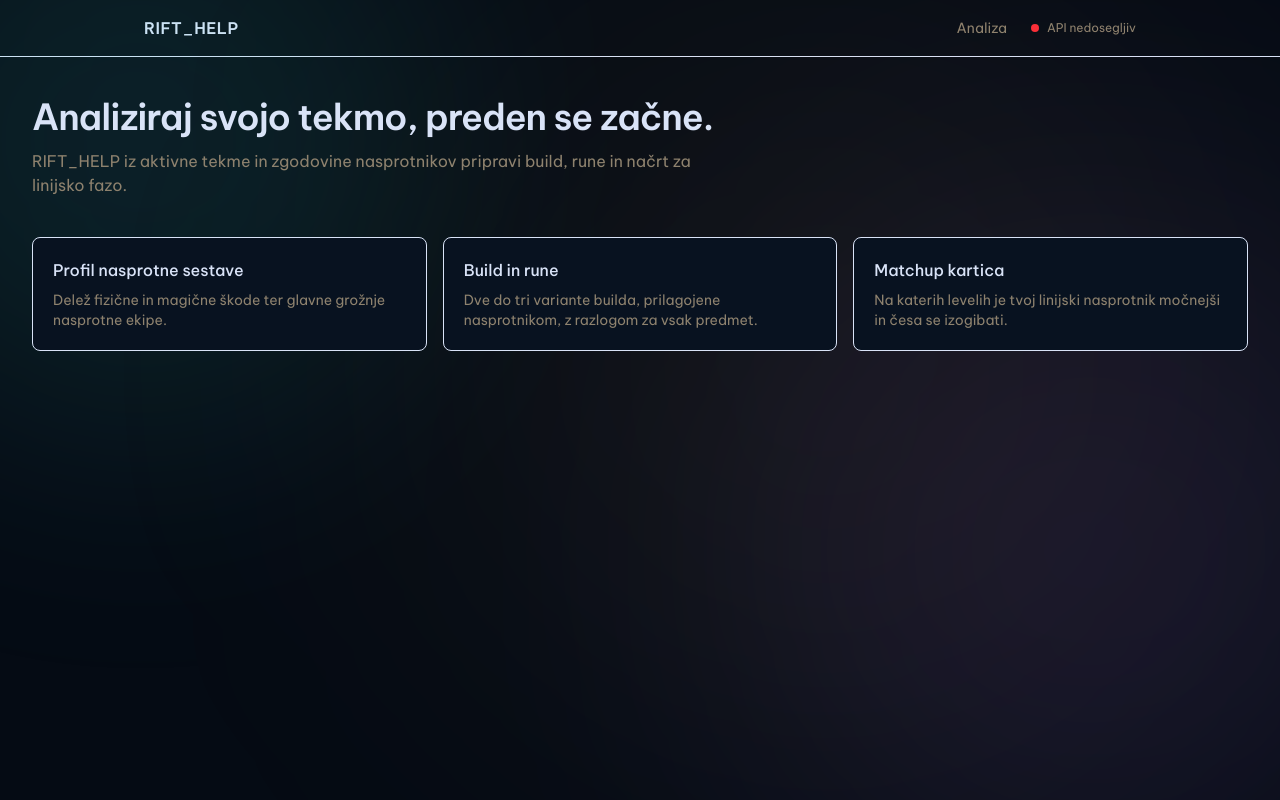
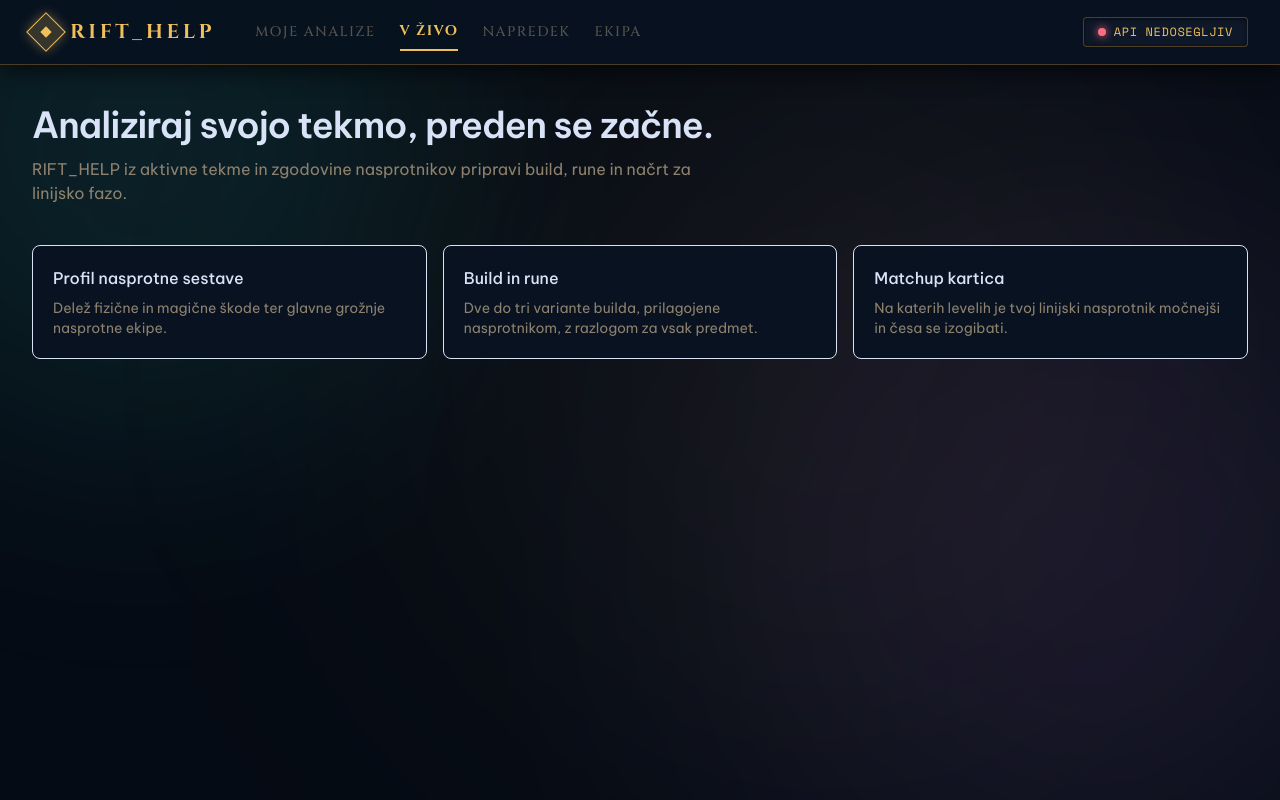
Before and after one commit to Valeri123car/RIRS, a Next.js app in the folder frontend/: page / in a window 1280 px wide. Built offline with nearby package versions, Linux system fonts and the light colour scheme; no server answers.

Commit message:
feat: glava strani z logotipom, navigacijo in stanjem API v novem stilu (#34)

```diff
--- a/frontend/src/components/api-status.tsx
+++ b/frontend/src/components/api-status.tsx
@@ -6,13 +6,13 @@ import { apiGet } from "@/lib/api";
 
 type Status = "preverjam" | "povezan" | "nedosegljiv";
 
-const STATUS_STYLE: Record<Status, string> = {
+const DOT_STYLE: Record<Status, string> = {
   preverjam: "bg-muted",
-  povezan: "bg-emerald-500",
-  nedosegljiv: "bg-red-500",
+  povezan: "bg-secondary shadow-[0_0_8px_var(--color-secondary)] animate-pulse",
+  nedosegljiv: "bg-error shadow-[0_0_8px_var(--color-error)]",
 };
 
-/** Majhen indikator v glavi, ki pokaže, ali je backend dosegljiv. */
+/** Indikator v glavi, ki pokaže, ali je backend dosegljiv. */
 export function ApiStatus() {
   const [status, setStatus] = useState<Status>("preverjam");
 
@@ -32,9 +32,12 @@ export function ApiStatus() {
   }, []);
 
   return (
-    <span className="flex items-center gap-2 text-xs text-muted" title="Stanje backend API">
-      <span className={`size-2 rounded-full ${STATUS_STYLE[status]}`} />
-      API {status}
+    <span
+      title="Stanje backend API"
+      className="flex items-center gap-2 rounded-sm border border-outline/60 bg-surface-container px-3.5 py-1.5 shadow-[inset_0_1px_4px_rgb(0_0_0/0.6)]"
+    >
+      <span className={`size-2 rounded-full ${DOT_STYLE[status]}`} />
+      <span className="font-label text-xs tracking-wider text-primary uppercase">API {status}</span>
     </span>
   );
 }
--- /dev/null
+++ b/frontend/src/components/main-nav.tsx
@@ -0,0 +1,59 @@
+"use client";
+
+import Link from "next/link";
+import { usePathname } from "next/navigation";
+
+type NavItem = {
+  label: string;
+  href: string;
+  /** false = stran še ni implementirana; povezava je prikazana, a onemogočena. */
+  ready: boolean;
+};
+
+const NAV_ITEMS: NavItem[] = [
+  { label: "Moje analize", href: "/analize", ready: false },
+  { label: "V živo", href: "/", ready: true },
+  { label: "Napredek", href: "/napredek", ready: false },
+  { label: "Ekipa", href: "/ekipa", ready: false },
+];
+
+const BASE = "py-2 font-headline text-sm uppercase tracking-widest transition-colors";
+
+export function MainNav() {
+  const pathname = usePathname();
+
+  return (
+    <nav className="hidden items-center gap-6 md:flex">
+      {NAV_ITEMS.map((item) => {
+        if (!item.ready) {
+          return (
+            <span
+              key={item.href}
+              aria-disabled
+              title="Kmalu"
+              className={`${BASE} cursor-not-allowed text-muted/60`}
+            >
+              {item.label}
+            </span>
+          );
+        }
+
+        const active = pathname === item.href;
+        return (
+          <Link
+            key={item.href}
+            href={item.href}
+            aria-current={active ? "page" : undefined}
+            className={
+              active
+                ? `${BASE} border-b-2 border-primary font-bold text-primary`
+                : `${BASE} text-on-surface-variant hover:text-primary`
+            }
+          >
+            {item.label}
+          </Link>
+        );
+      })}
+    </nav>
+  );
+}
--- a/frontend/src/components/site-header.tsx
+++ b/frontend/src/components/site-header.tsx
@@ -1,22 +1,24 @@
 import Link from "next/link";
 
 import { ApiStatus } from "@/components/api-status";
+import { MainNav } from "@/components/main-nav";
 
 export function SiteHeader() {
   return (
-    <header className="border-b border-border">
-      <div className="mx-auto flex h-14 w-full max-w-5xl items-center justify-between px-4">
-        <Link href="/" className="font-semibold tracking-wide text-accent">
-          RIFT_HELP
-        </Link>
-        <div className="flex items-center gap-6">
-          <nav className="flex gap-6 text-sm text-muted">
-            <Link href="/" className="hover:text-foreground">
-              Analiza
-            </Link>
-          </nav>
-          <ApiStatus />
+    <header className="sticky top-0 z-50 border-b border-outline/60 bg-surface/95 shadow-[0_4px_25px_rgb(0_0_0/0.7)] backdrop-blur-md">
+      <div className="mx-auto flex h-16 max-w-[1440px] items-center justify-between px-4 md:px-8">
+        <div className="flex items-center gap-6 lg:gap-10">
+          <Link href="/" className="group flex items-center select-none">
+            <span className="mr-2.5 flex size-7 rotate-45 items-center justify-center border border-primary bg-primary/20 shadow-[0_0_12px_rgb(240_191_92/0.4)] transition-transform duration-500 group-hover:rotate-90">
+              <span className="size-2 bg-primary" />
+            </span>
+            <span className="font-headline text-xl font-bold tracking-[0.18em] text-primary uppercase">
+              Rift_Help
+            </span>
+          </Link>
+          <MainNav />
         </div>
+        <ApiStatus />
       </div>
     </header>
   );
```
